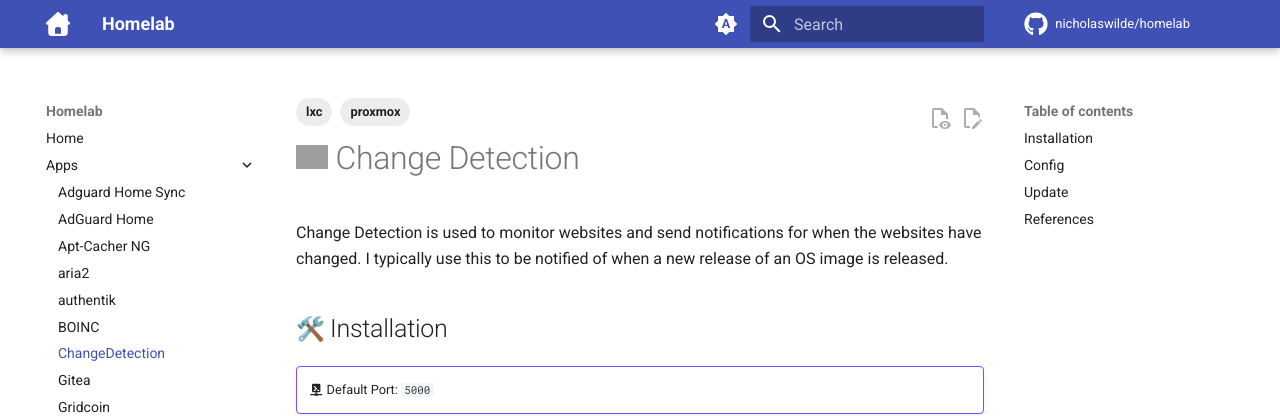
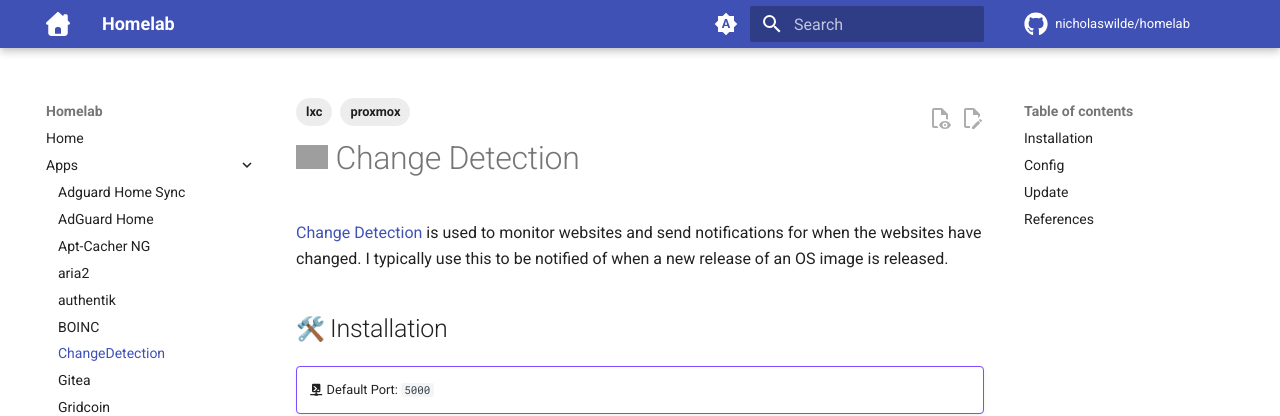
Before and after one commit to nicholaswilde/homelab, an MkDocs documentation site: the page built from docs/apps/changedetection.md, in a window 1280 px wide and 900 px high. Shown: the top 416 px of the window. Built offline with MkDocs 1.6.1 and Material for MkDocs 9.7.7, drawn with Linux system fonts in a browser that asks for light colours; emoji names are drawn with the system emoji font; comment, search, counter and statistics services are not loaded; part of the change alters nothing that is shown; grey boxes are pictures that could not be loaded.

```diff
--- a/docs/apps/changedetection.md
+++ b/docs/apps/changedetection.md
@@ -5,7 +5,7 @@ tags:
 ---
 # ![title](https://raw.githubusercontent.com/selfhst/icons/400886b4f5cd552ef373e4550cb0be7344402cce/svg/changedetection.svg){ width="32" } Change Detection
 
-Change Detection is used to monitor websites and send notifications for when the websites have changed. I typically use this to be notified of when a new release of an OS image is released.
+[Change Detection][1] is used to monitor websites and send notifications for when the websites have changed. I typically use this to be notified of when a new release of an OS image is released.
 
 ## :hammer_and_wrench: Installation
 
@@ -55,3 +55,5 @@ mailto://email:passkey@gmail.com
 - <https://github.com/caronc/apprise>
 - <https://pimox-scripts.com/scripts?id=Change+Detection>
 - <https://community-scripts.github.io/ProxmoxVE/scripts?id=changedetection>
+
+[1]: <https://changedetection.io/>
```
